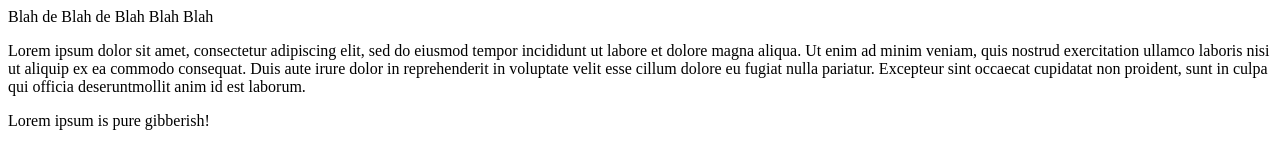
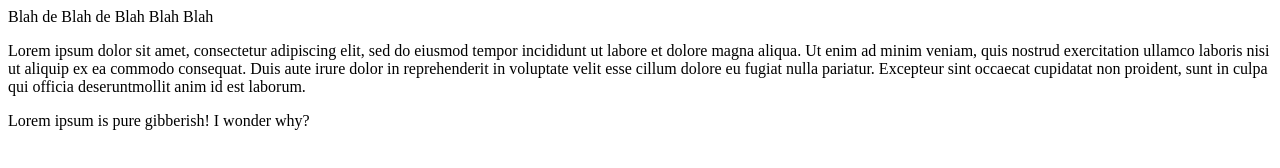
Before and after one commit to DougieDev/git-practice, a plain HTML site: page index.html in a window 1280 px wide. Drawn offline with Linux system fonts and the light colour scheme.

Commit message:
Add question

```diff
--- a/index.html
+++ b/index.html
@@ -15,5 +15,6 @@
      anim id est laborum.</p>
 
      Lorem ipsum is pure gibberish!
+     I wonder why?
   </body>
 </html>
```
